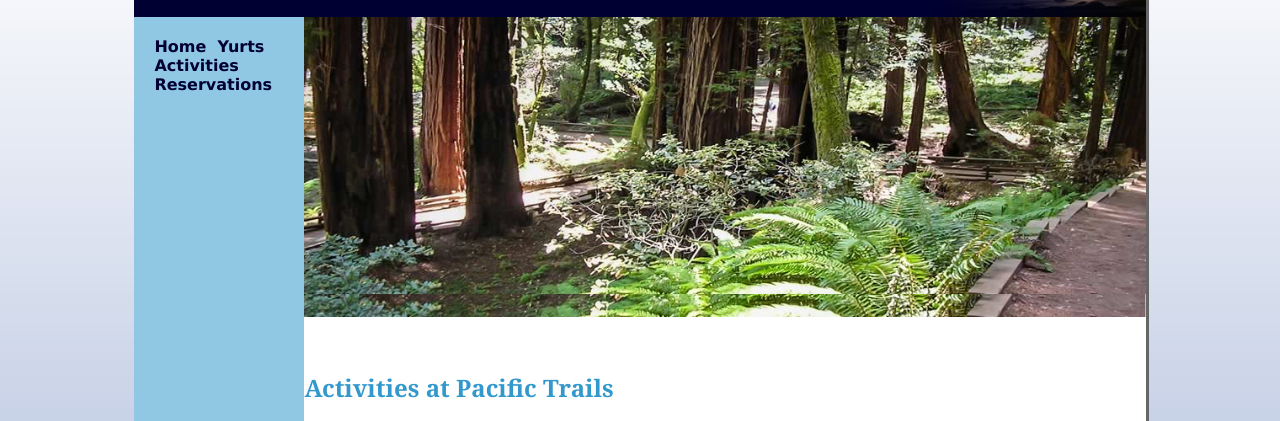
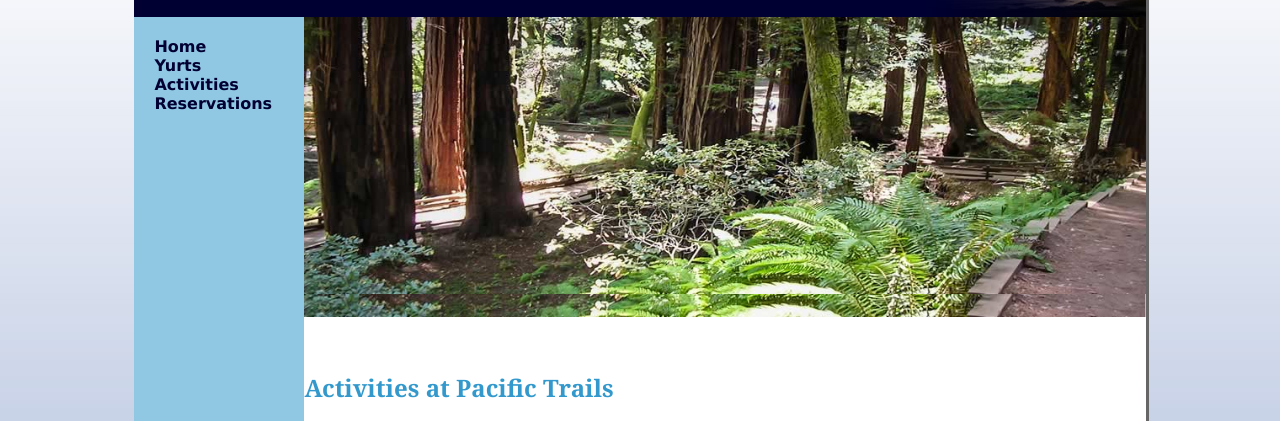
Before and after one commit to HabibulIslam/PacificTrailsResortHw6, a plain HTML site: page activities.html in a window 1280 px wide. Shown: the part 76-497 px from the top of the page. Drawn offline with Linux system fonts and the light colour scheme.

Commit message:
Update activities.html

```diff
--- a/activities.html
+++ b/activities.html
@@ -10,10 +10,12 @@
   <body>
     <h1>&nbsp;Pacific Trails Resort</h1>
     <nav>
-      <a href="index.html"><b>Home&nbsp;</b></a>
-      <a href="yurts.html"><b>Yurts&nbsp;</b></a>
-      <a href="activities.html"><b>Activities&nbsp;</b></a>
-      <a href="reservations.html"><b>Reservations</b></a>
+      <ul>
+        <li><a href="index.html">Home</a></li>
+        <li><a href="yurts.html">Yurts</a></li>
+        <li><a href="activities.html">Activities</a></li>
+        <li><a href="reservations.html">Reservations</a></li>
+      </ul>
     </nav>
 
     <div id="trailhero">
```
